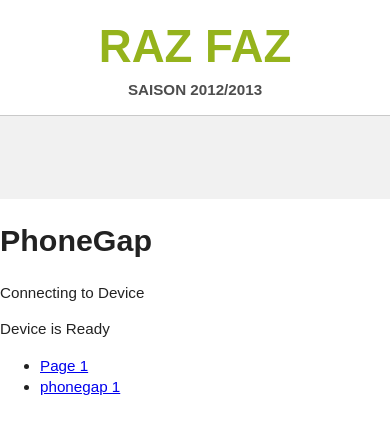
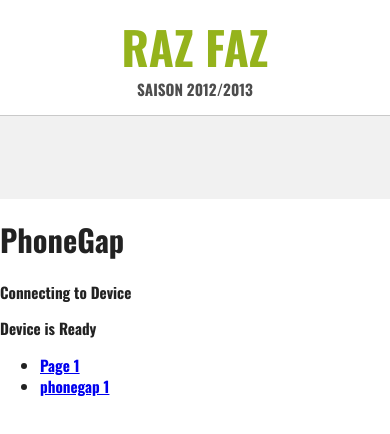
Before and after one commit to ibirrer/razfaz, a website: page www/index.html in a window 390 px wide. Drawn offline with nearby package versions, Linux system fonts and the light colour scheme; some packages are replaced by stand-ins of ours.

Commit message:
add link to google

```diff
--- a/www/index.html
+++ b/www/index.html
@@ -6,6 +6,7 @@
     <meta name="viewport" content="user-scalable=no, initial-scale=1, maximum-scale=1, minimum-scale=1, width=device-width, height=device-height, target-densitydpi=device-dpi" />
     <link rel="stylesheet" href="css/normalize.css">
     <link rel="stylesheet" href="css/main.css">
+    <link rel="stylesheet" href="http://fonts.googleapis.com/css?family=Oswald:700">
     <title>Hello World</title>
   </head>
   <body>
```
